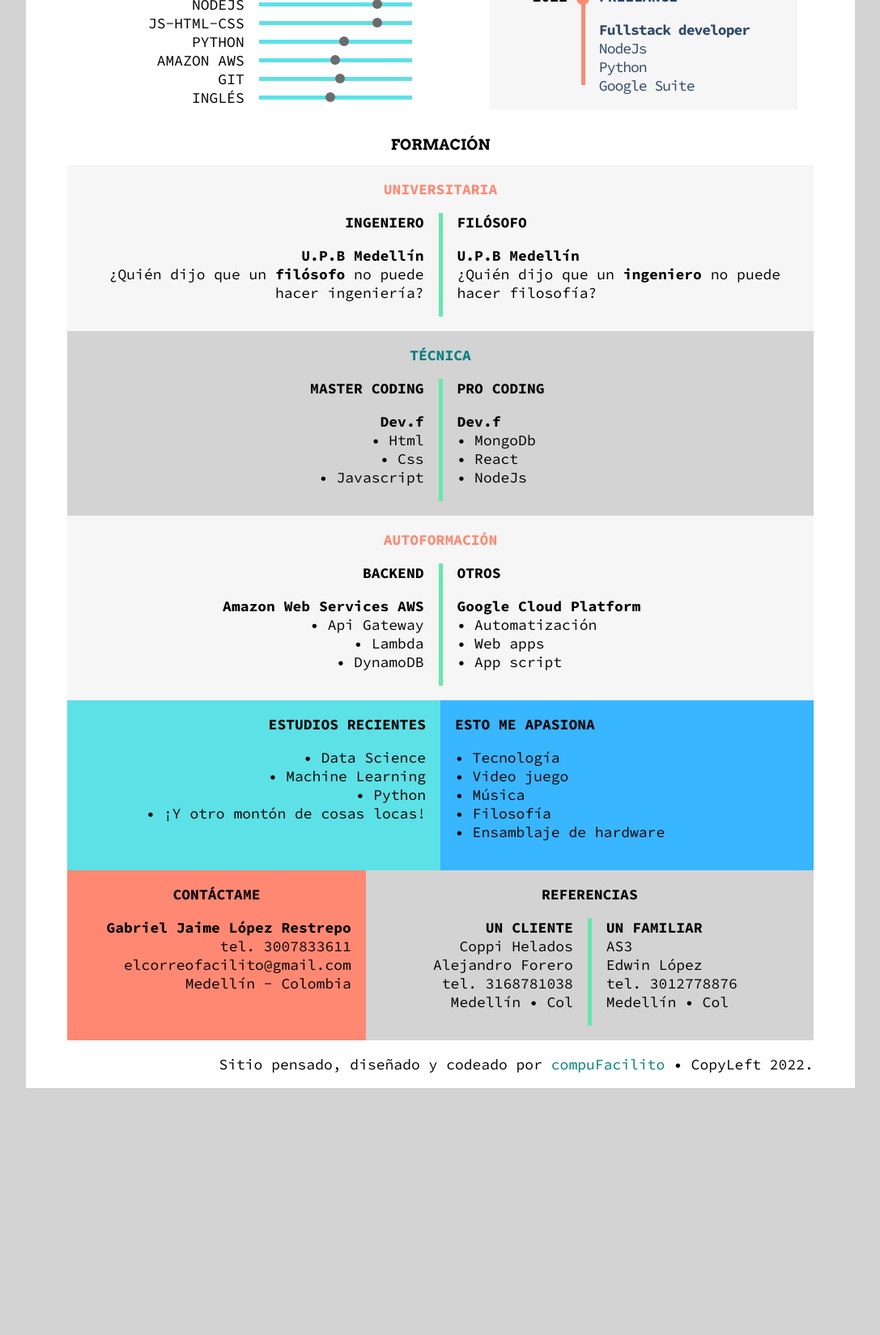
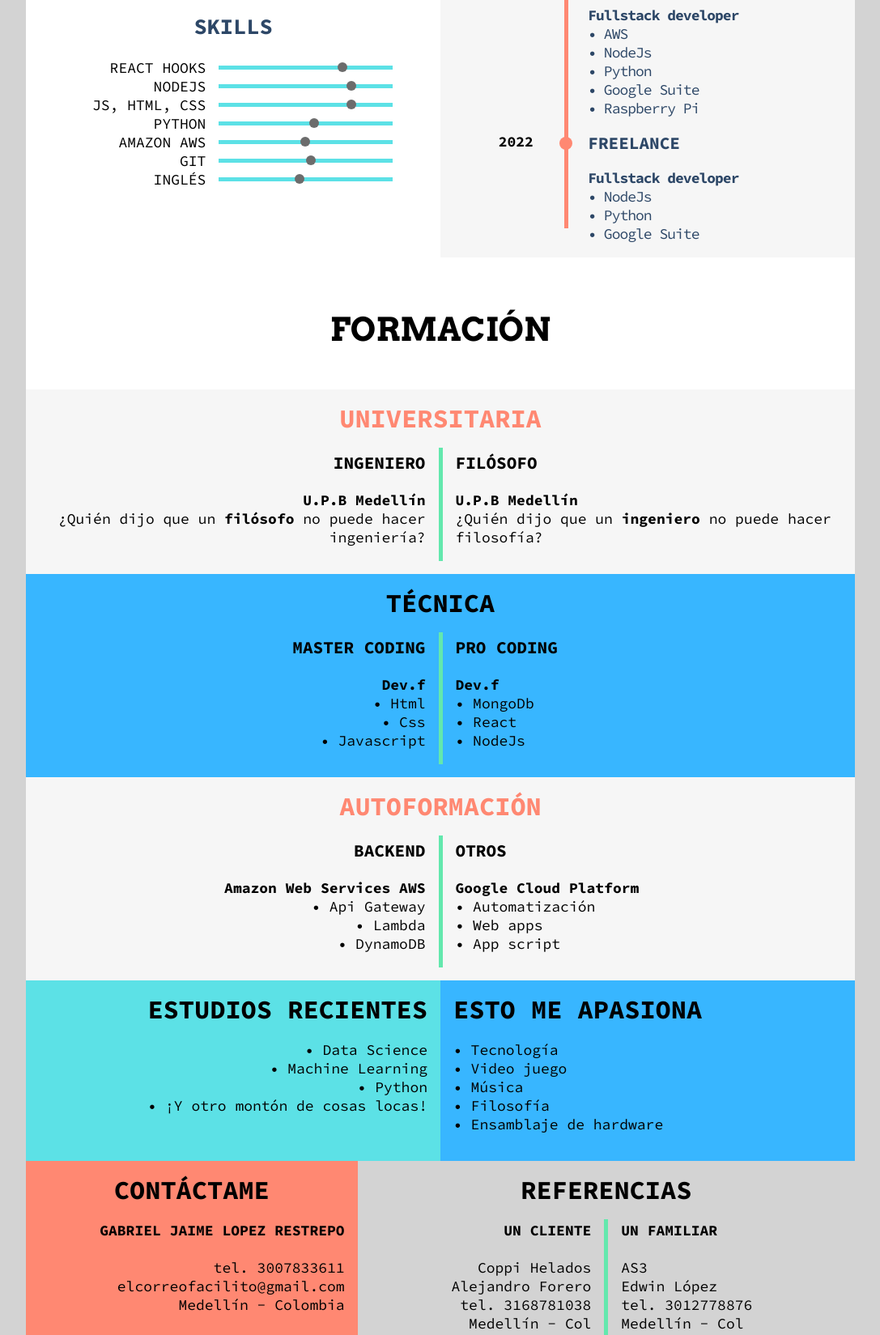
Before and after one commit to gabrielibus/gabrielibus.github.io, a plain HTML site: page index.html in a window 1280 px wide. Shown: the part 979-2628 px from the top of the page at 81% size, without its empty margins (96-1183 px from the left). Before the commit the page ends 2323 px from the top, so only its background shows below. Drawn offline with Linux system fonts and the light colour scheme.

Commit message:
fixing view bugs

```diff
--- a/index.html
+++ b/index.html
@@ -15,22 +15,21 @@
 <body class="bgColor3">
     <div id="globalWrapper" class="bgColor1 width100">
         <header>
-            <div class="flexRow wrap spaceEvenly alignItemsCenter width90 marginAuto paddingVertical">
+            <div class="flexRow wrap spaceEvenly alignItemsCenter width100 marginAuto padding">
                 <img id="headerImg" class="marginRight" src="./img/me.png" alt="avatar">
-                <div class="marginLeft">
+                <div id="headerInfo" class="marginLeft">
                     <h1 id="headerTitle" class="font1 noMargin color5 textAlignCenter">GABRIEL LÓPEZ</h1>
                     <span id="headerSubtitle bold" class="color2 font2">GEEK, INGENIERO, PROGRAMADOR</span>
                     <hr id="hr" class="bgColor2 noMargin">
                     <span class="font2 color1">
-                        <a id="phoneLink" class="noDecoration color1" href="http://wa.me/573007833611">tel. 3007833611
-                            •</a>
-                        <a id="mailLink" class="noDecoration color1"
+                        <a id="phoneLink" class="noDecoration color1" href="http://wa.me/573007833611">tel. 3007833611</a>
+                        • <a id="mailLink" class="noDecoration color1"
                             href="mailto:elcorreofacilito@gmail.com">elcorreofacilito@gmail.com</a>
                     </span>
                 </div>
             </div>
         </header>
-        <div id="descriptionBox" class="width90 bgColor4 marginAuto font2 padding">
+        <div id="descriptionBox" class="width100 bgColor4 marginAuto font2 padding">
             <p id="descriptionTitle" class="color4 textAlignCenter condensed">¿QUE TAL? ¡CONÓCEME UN POCO MÁS!</p>
             <p>
                 Me dicen <b class="color2">compuFacilito</b></a>. Soy un
@@ -44,8 +43,8 @@
             </p>
         </div>
         <div id="articlesBox"
-            class="flexRow wrap alignItemsStretch bgColor1 spaceBetween width90 marginAuto paddingVertical">
-            <div id="leftBox" class="flexCol bgColor1 marginXauto width100 bgColor1">
+            class="flexRow wrap alignItemsStretch bgColor1 spaceBetween width100 marginXauto paddingVertical">
+            <div id="leftBox" class="flexCol bgColor1 marginXauto width100">
                 <div id="softSkills" class="flexCol spaceBetween font2">
                     <h2 class="textAlignCenter color4">SOFT SKILLS</h2>
                     <div class="flexRow wrap center alignItemsFlexStart color4">
@@ -91,7 +90,7 @@
                         <p class="noMargin marginXauto"></p>
                     </div>
                     <div class="flexRow center width90 relative">
-                        <div class="textAlignRight noMargin width50 paddingRight">JS-HTML-CSS</div>
+                        <div class="textAlignRight noMargin width50 paddingRight">JS, HTML, CSS</div>
                         <div id="horizontalLine" class="bgColor2"></div>
                         <div id="leftCircle3" class="absolute circle1 bgColor6"></div>
                         <p class="noMargin marginXauto"></p>
@@ -123,11 +122,11 @@
                     </div>
                 </div>
             </div>
-            <div id="rightBox" class="flexCol alignItemsCenter bgColor4 marginXauto color4 font2">
+            <div id="rightBox" class="flexCol alignItemsCenter bgColor4 marginXauto color4 font2 width100">
                 <h2 class="width90 textAlignCenter">
                     EXPERIENCIA COMO PROGRAMADOR
                 </h2>
-                <div class="flexRow width80">
+                <div class="flexRow width80 marginXauto">
                     <div class="width90 marginAuto">
                         <div class="relative">
                             <div id="verticalLine" class="absolute bgColor5"></div>
@@ -136,8 +135,8 @@
                                 <div class="width70">
                                     <div class="circle2 absolute bgColor5"></div>
                                     <h3 class="noMargin">COMONO NORUEGA</h3>
-                                    <p class="condensed"><b>Fullstack developer</b><br>React - HTML - CSS - JS
-                                        <br>NodeJs - Express
+                                    <p class="condensed"><b>Fullstack developer</b><br>• React <br>• HTML <br>• CSS <br>• JS
+                                        <br>• NodeJs <br>• Express
                                     </p>
                                 </div>
                             </div>
@@ -146,7 +145,7 @@
                                 <div class="width70">
                                     <div class="circle2 absolute bgColor5"></div>
                                     <h3 class="noMargin">LOKL MEDELLÍN</h3>
-                                    <p class="condensed"><b>Fronted developer</b><br>React - NodeJs</p>
+                                    <p class="condensed"><b>Fronted developer</b><br>• React <br>• NodeJs</p>
                                 </div>
                             </div>
                             <div class="flexRow alignItemsFlexStart center">
@@ -154,8 +153,8 @@
                                 <div class="width30 color1 bold">2021</div>
                                 <div class="width70">
                                     <h3 class="noMargin">ENTREGAPP</h3>
-                                    <p class="condensed"><b>Fullstack developer</b> <br>AWS<br>NodeJs <br>Python
-                                        <br>Google Suite<br>Raspberry Pi
+                                    <p class="condensed"><b>Fullstack developer</b> <br>• AWS<br>• NodeJs <br>• Python
+                                        <br>• Google Suite<br>• Raspberry Pi
                                     </p>
                                 </div>
                             </div>
@@ -164,7 +163,7 @@
                                 <div class="width30 color1 bold">2022</div>
                                 <div class="width70">
                                     <h3 class="noMargin">FREELANCE</h3>
-                                    <p class="condensed"><b>Fullstack developer</b> <br>NodeJs <br>Python <br>Google
+                                    <p class="condensed"><b>Fullstack developer</b> <br>• NodeJs <br>• Python <br>• Google
                                         Suite</p>
                                 </div>
                             </div>
@@ -175,12 +174,12 @@
         </div>
     </div>
     <div id="page2">
-        <h2 class="font1 titleBig">FORMACIÓN</h2>
+        <h2 class="font1 titleBig paddingVertical">FORMACIÓN</h2>
         <div>
-            <div class="flexCol wrap center width90 marginXauto paddingVertical bgColor4">
+            <div class="flexCol wrap center width100 marginXauto paddingVertical bgColor4">
                 <h2 class="textAlignCenter titleNormal noMargin color6">UNIVERSITARIA</h2>
                 <div class="flexRow center alignItemsStretch width100 paddingLeft paddingRight">
-                    <div class="textAlignRight marginRight minWidth50">
+                    <div class="textAlignRight marginRight minWidth50 paddingLeft">
                         <h3>INGENIERO</h3>
                         <p>
                             <b>U.P.B Medellín</b><br>
@@ -189,7 +188,7 @@
                         </p>
                     </div>
                     <div class="verticalLine">&nbsp;</div>
-                    <div class="textAlignLeft marginLeft minWidth50">
+                    <div class="textAlignLeft marginLeft minWidth50 paddingRight">
                         <h3>FILÓSOFO</h3>
                         <p>
                             <b>U.P.B Medellín</b><br>
@@ -199,8 +198,8 @@
                     </div>
                 </div>
             </div>
-            <div class="flexCol wrap center width90 marginXauto paddingVertical bgColor3">
-                <h2 class="textAlignCenter titleNormal noMargin color2">TÉCNICA</h2>
+            <div class="flexCol wrap center width100 marginXauto paddingVertical bgColor7">
+                <h2 class="textAlignCenter titleNormal noMargin color1">TÉCNICA</h2>
                 <div class="flexRow center alignItemsStretch width100 paddingLeft paddingRight">
                     <div class="textAlignRight marginRight minWidth50">
                         <h3>MASTER CODING</h3>
@@ -226,12 +225,12 @@
 
                 </div>
             </div>
-            <div class="flexCol wrap center width90 marginXauto paddingVertical bgColor4">
+            <div class="flexCol wrap center width100 marginXauto paddingVertical bgColor4">
                 <h2 class="textAlignCenter titleNormal noMargin color6">AUTOFORMACIÓN</h2>
                 <div class="flexRow center alignItemsStretch width100 paddingLeft paddingRight">
                     <div class="textAlignRight marginRight minWidth50">
                         <h3>BACKEND</h3>
-                        <p><b>Amazon Web Services AWS</b><br>
+                        <p class="marginLeft"><b>Amazon Web Services AWS</b><br>
                             • Api Gateway <br>
                             • Lambda <br>
                             • DynamoDB
@@ -248,12 +247,12 @@
                     </div>
                 </div>
             </div>
-            <div class="flexCol wrap center width90 marginXauto">
+            <div class="flexCol wrap center width100 marginXauto">
                 <div class="flexRow center alignItemsStretch width100">
                     <div
                         class="textAlignRight marginRight minWidth50 bgColor2 marginXauto paddingVertical paddingRight">
                         <h3 class="titleNormal noMargin">ESTUDIOS RECIENTES</h3>
-                        <p>
+                        <p class="marginLeft">
                             • Data Science<br>
                             • Machine Learning<br>
                             • Python<br>
@@ -273,11 +272,11 @@
                     </div>
                 </div>
             </div>
-            <div class="flexRow wrap width90 marginAuto">
+            <div class="flexRow wrap width100 marginAuto">
                 <div id="wrappeable" class="textAlignRight width40 bgColor5 paddingLeft paddingRight paddingVertical">
                     <h2 class="textAlignCenter titleNormal noMargin">CONTÁCTAME</h2>
                     <p>
-                        <b>Gabriel Jaime López Restrepo</b><br>
+                        <b>GABRIEL JAIME LOPEZ RESTREPO</b><br><br>
                         <a id="phoneLink" class="noDecoration color1" href="http://wa.me/573007833611">tel.
                             3007833611</a><br>
                         <a id="mailLink" class="noDecoration color1"
@@ -290,23 +289,23 @@
                     <div class="flexRow center alignItemsStretch">
                         <div class="textAlignRight marginRight minWidth50">
                             <p>
-                                <b>UN CLIENTE</b><br>
+                                <b>UN CLIENTE</b><br><br>
                                 Coppi Helados<br>
                                 Alejandro Forero <br>
                                 <a id="phoneLink" class="noDecoration color1" href="http://wa.me/573007833611">tel.
                                     3168781038</a><br>
-                                Medellín • Col
+                                Medellín - Col
                             </p>
                         </div>
                         <div class="verticalLine">&nbsp;</div>
                         <div class="textAlignLeft marginLeft minWidth50">
                             <p>
-                                <b>UN FAMILIAR</b><br>
+                                <b>UN FAMILIAR</b><br><br>
                                 AS3<br>
                                 Edwin López <br>
                                 <a id="phoneLink" class="noDecoration color1" href="http://wa.me/573007833611">tel.
                                     3012778876</a><br>
-                                Medellín • Col
+                                Medellín - Col
                             </p>
                             </p>
                         </div>
@@ -316,8 +315,9 @@
         </div>
     </div>
     <div class="width100 bgColor1">
-        <p class="bgColor1 marginAuto textAlignRight paddingVertical width90">Sitio pensado, diseñado y codeado por
-            <a class="noDecoration color2" href="https://compufacilito.com" target="_blank">compuFacilito</a> • CopyLeft 2022.
+        <p class="bgColor1 marginAuto textAlignRight paddingVertical width100 paddingRight">Sitio pensado, diseñado y codeado por
+            <a class="noDecoration color2" href="https://compufacilito.com" target="_blank">compuFacilito</a> • CopyLeft
+            2022.
         </p>
     </div>
     </div>
--- a/styles/classes.css
+++ b/styles/classes.css
@@ -3,7 +3,7 @@
 .font1 {font-family: 'Arvo';}
 .font2 {font-family: 'Source Code Pro', monospace;}
 .condensed {
-    font-size: 1rem;
+    font-size: 18px;
     letter-spacing: -1px;
 }
 .titleBig {font-size: 2.5rem; font-weight: 600;}
--- a/styles/index.css
+++ b/styles/index.css
@@ -1,13 +1,12 @@
 * {
     box-sizing: border-box;
     font-family: "Source Code Pro", monospace;
-    font-size:18px !important;
 }
 
 body {
     max-width: 1024px;
-    min-width: 450px;
     margin: auto;
+    font-size: 18px;
 }
 
 /* CLASSES */
@@ -132,4 +131,14 @@ body {
     #skills {
         padding-bottom: 2rem;
     }
+    #leftBox, #rightBox {
+        max-width: 100% !important;
+        width: 100% !important;
+    }
+    #headerInfo, #headerImg {
+        margin: 0 !important;
+    }
+    #headerImg {
+        margin-bottom: 1rem !important;
+    }
 }
```
